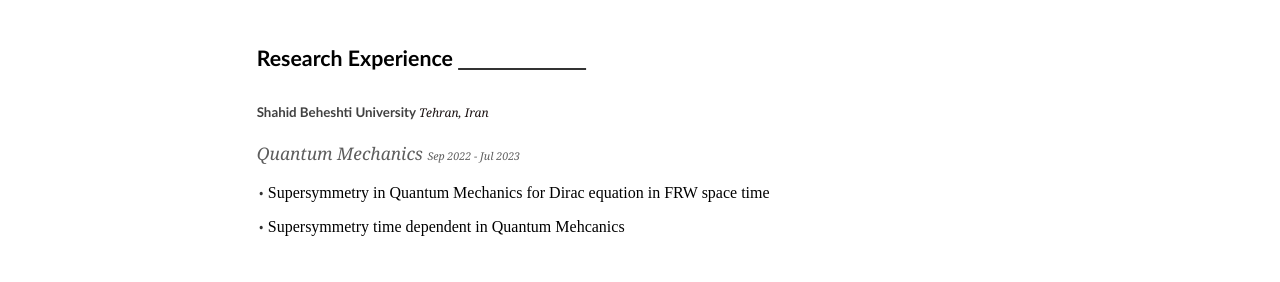
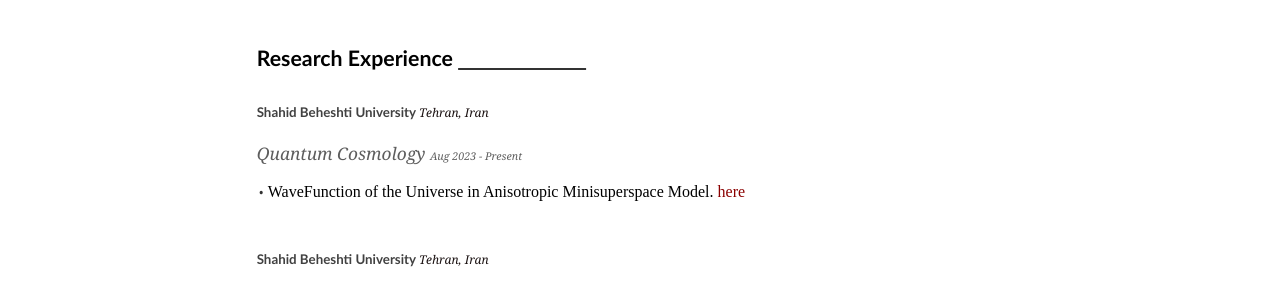
Before and after one commit to meysam-hassandoust/meysam-hassandoust.github.io, a plain HTML site: page cv.html in a window 1280 px wide. Shown: the part 659-941 px from the top of the page. Drawn offline with Linux system fonts and the light colour scheme.

Commit message:
Update cv.html

```diff
--- a/cv.html
+++ b/cv.html
@@ -245,7 +245,15 @@ href="https://meysam-hassandoust.github.io/files/CV/My_CV (1).pdf" target="_blan
  <span class="s7">Tehran, Iran</span></h2>
 
 
+<p class="s80" style="padding-top: 2pt;padding-left: 5pt;text-indent: 0pt;text-align: left;">Quantum Cosmology
 
+
+
+<span class="s9">Aug 2023 ‑ Present</span></p></li><li data-list-text="•"><p style="padding-left: 14pt;text-indent: -8pt;text-align: left;">WaveFunction of the Universe in Anisotropic Minisuperspace
+Model.
+<a style="font-size:100%; color:#8B0000" href="https://meysam-hassandoust.github.io/files/Research/WaveFunction_of_the_Universe_in_Anisotropic_Minisuperspace_Model.pdf" target="_blank">here</a>
+
+</p><p style="text-indent: 0pt;text-align: left;"><br/></p><h2 style="padding-left: 5pt;text-indent: 0pt;text-align: left;">Shahid Beheshti University       <span class="s7">Tehran, Iran</span></h2>
 
 <p class="s80" style="padding-top: 2pt;padding-left: 5pt;text-indent: 0pt;text-align: left;">Quantum Mechanics
 
```
